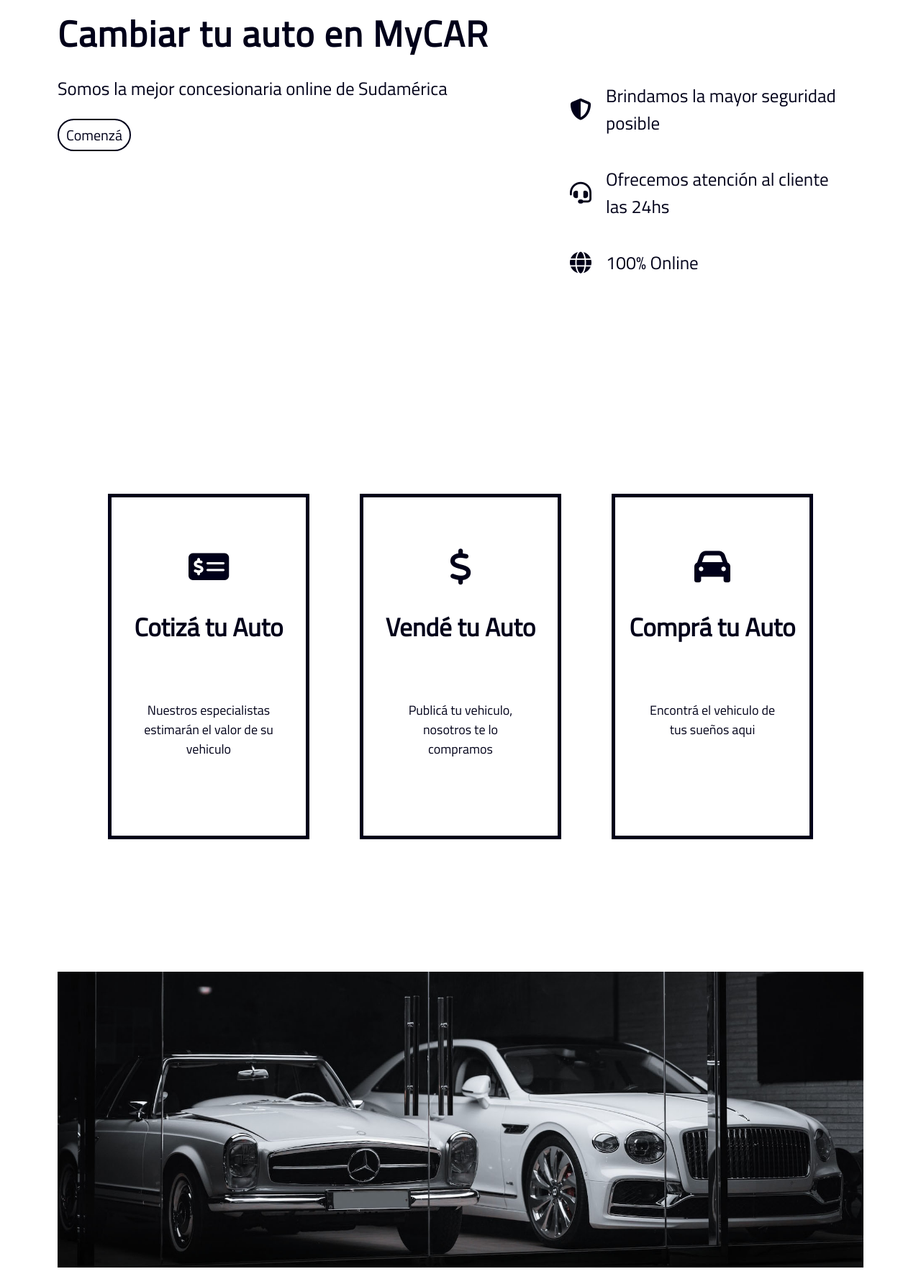
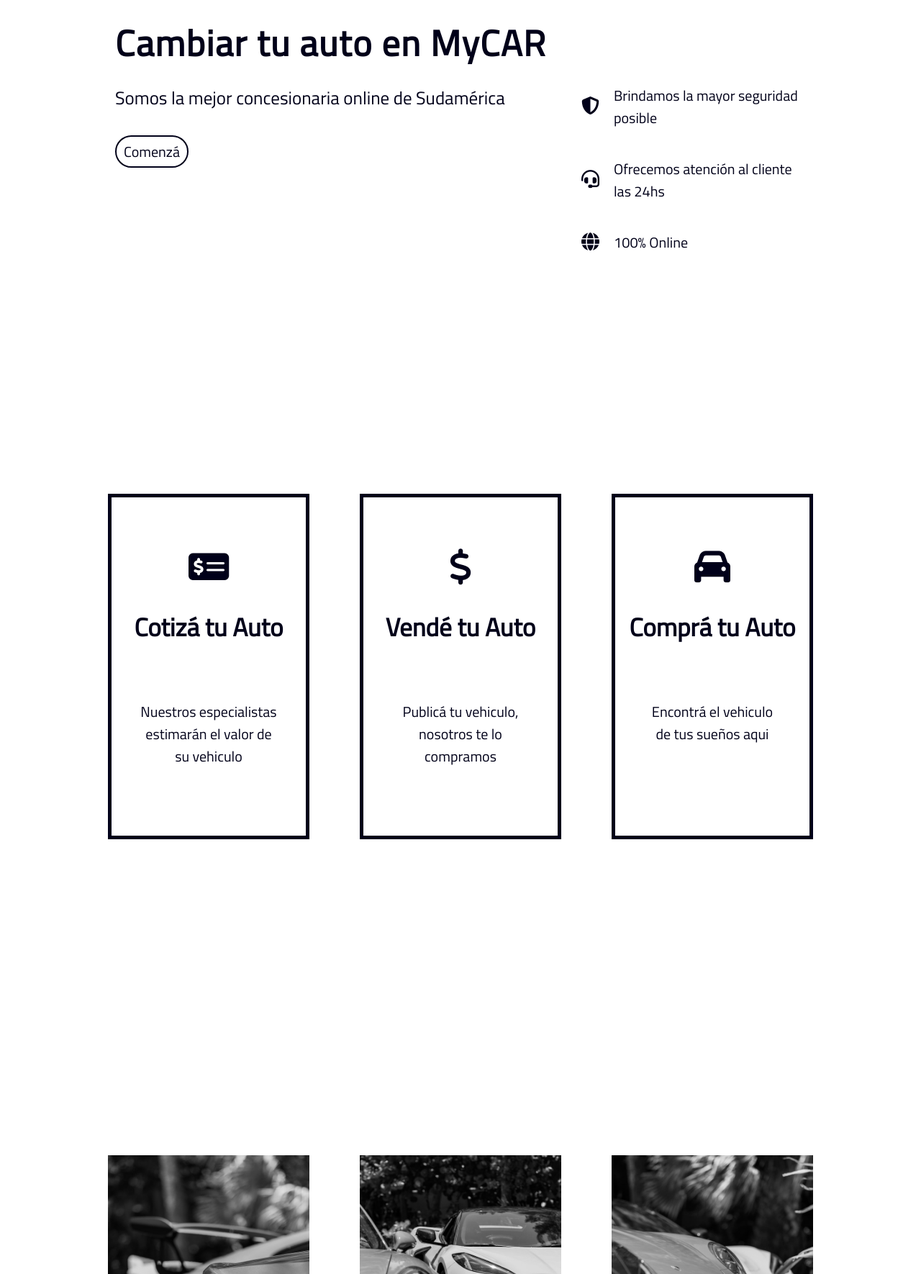
Before and after one commit to maxicassarino/mycar, a plain HTML site: page index.html in a window 1280 px wide. Shown: the part 2600-4370 px from the top of the page at 72% size. Drawn offline with Linux system fonts and the light colour scheme.

Commit message:
website 1.0

```diff
--- a/assets/css/style.css
+++ b/assets/css/style.css
@@ -14,7 +14,7 @@ body {
     background: url(../images/Inicio/separador2.jpg);
     background-size: contain;
     background-repeat: no-repeat;
-    color: rgb(255, 255, 255);
+    color: rgb(0, 0, 25);
 }
 
 
@@ -22,6 +22,7 @@ body {
 
 header {
     padding: 20px 80px;
+    color: white;
     display: flex;
     justify-content: space-between;
     align-items: center;
@@ -59,31 +60,18 @@ h1 {
     transition: width 0.5s linear;
 }
 
-a {
-    color: rgb(0, 0, 25);
-    text-decoration: none;
-}
-
-a h3::after {
-    content: "";
-    width: 0;
-    height: 2px;
-    background: rgb(0, 0, 25);
-    margin: auto;
-    display: block;
-}
-
-a h3:hover::after {
-    width: 70%;
-    transition: width 0.5s linear;
-}
-
 
 /* MAIN */
 
 main {
     padding: 0px 80px;
 }
+
+a {
+    color: rgb(0, 0, 25);
+    text-decoration: none;
+}
+
 
 /* PORTADA */
 
@@ -93,6 +81,7 @@ main {
 }
 
 #portada h2 {
+    color: white;
     width: 40%;
     position: absolute;
     top: 10%;
@@ -119,19 +108,7 @@ main {
 
 /* PRIMER 0KM */
 
-.titulos {
-    font-size: 50px;
-    text-transform: uppercase;
-    font-weight: bolder;
-    letter-spacing: 1.5px;
-}
-
-p {
-    font-size: 25px;
-}
-
 #primer {
-    color: rgb(0, 0, 25);
     height: 100vh;
     display: flex;
     justify-content: space-between;
@@ -147,11 +124,35 @@ p {
     text-align: center;
 }
 
+.titulos {
+    font-size: 50px;
+    text-transform: uppercase;
+    font-weight: bolder;
+    letter-spacing: 1.5px;
+}
+
+a h3::after {
+    content: "";
+    width: 0;
+    height: 2px;
+    background: rgb(0, 0, 25);
+    margin: auto;
+    display: block;
+}
+
+a h3:hover::after {
+    width: 70%;
+    transition: width 0.5s linear;
+}
+
+p {
+    font-size: 25px;
+}
+
 
 /* OFERTAS */
 
 #ofertas {
-    color: rgb(0, 0, 25);
     height: 100vh;
     display: flex;
     justify-content: space-between;
@@ -171,18 +172,16 @@ p {
 /* CAMBIAR */
 
 #cambiar {
-    color: rgb(0, 0, 25);
+    margin: 0px 80px;
     height: 80vh;
     display: flex;
     flex-direction: column;
     justify-content: center;
 }
 
-
 #tituloCambiar {
-    padding-bottom: 10px;
+    padding-bottom: 20px;
     font-size: 50px;
-    font-weight: bolder;
     letter-spacing: 1.5px;
 }
 
@@ -192,12 +191,12 @@ p {
 }
 
 #textoCambiar {
-    padding: 10px 0px 30px;
+    padding-bottom: 40px;
 }
 
 #botonCambiar {
+    padding: 5px 10px;
     font-size: 20px;
-    padding: 5px 10px;
     border: 2px solid rgb(0, 0, 25);
     border-radius: 30px;
 }
@@ -209,19 +208,22 @@ p {
 }
 
 #caracteristicas {
-    width: 40%;
+    width: 32.5%;
 }
 
 .caracteristicas {
     display: flex;
     align-items: center;
-    padding: 20px;
+    padding-bottom: 40px;
+}
+
+.caracteristicas p {
+    font-size: 20px;
 }
 
 .caracteristicas i {
-    padding: 0px 20px;
-    font-size: 30px;
-    color: rgb(0, 0, 25);
+    padding-right: 20px;
+    font-size: 25px;
 }
 
 
@@ -237,11 +239,9 @@ p {
 #pasos div {
     width: 25%;
     height: 60%;
-    color: rgb(0, 0, 25);
     border: 5px solid rgb(0, 0, 25);
     display: flex;
     flex-direction: column;
-    justify-content: center;
     align-items: center;
     position: relative;
 }
@@ -276,16 +276,8 @@ a h4:hover::after {
     position: absolute;
     top: 60%;
     padding: 0px 40px;
-    font-size: 18px;
     text-align: center;
-}
-
-
-/* SEPARADOR */
-
-#separador1 img {
-    width: 100%;
-    text-align: center;
+    font-size: 20px;
 }
 
 
@@ -296,7 +288,6 @@ a h4:hover::after {
     display: flex;
     flex-direction: column;
     justify-content: center;
-    align-items: center;
 }
 
 #autos a div {
@@ -305,9 +296,9 @@ a h4:hover::after {
 }
 
 .imagenes {
-    padding: 100px 0px;
     width: 25%;
     height: 60%;
+    padding: 100px 0px;
     filter: grayscale(100%);
 }
 
--- a/index.html
+++ b/index.html
@@ -81,9 +81,6 @@
                 <a href=""><h4>Comprá tu Auto</h4></a>
                 <p class="textoPasos">Encontrá el vehiculo de tus sueños aqui</p>
             </div>
-        </section> -->
-        <section id="separador1">
-            <img src="assets/images/Inicio/separador1.jpg" alt="">
         </section>
         <section id="autos">
             <a href="">
```
